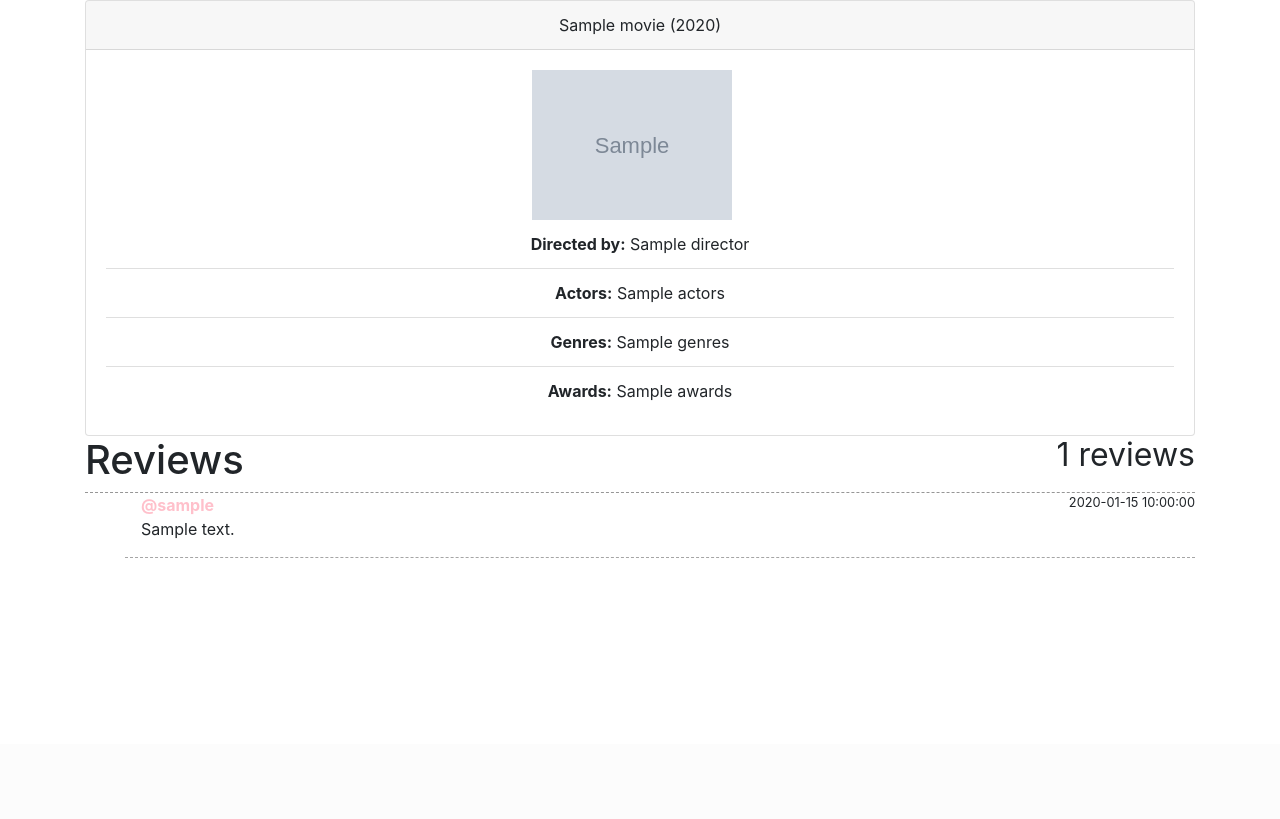
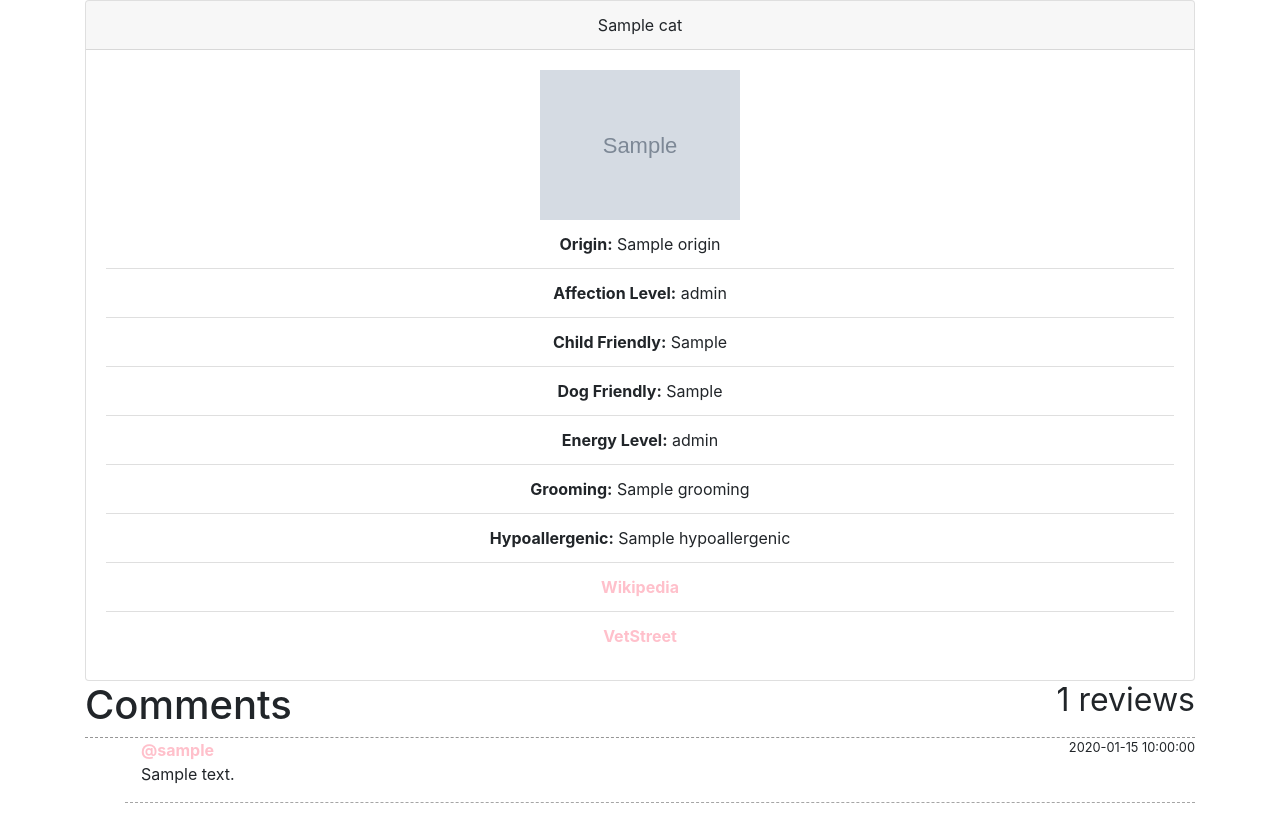
Before and after one commit to jessqin/Cats, a Flask app: template flask_app/templates/movie_detail.html in a window 1280 px wide. Shown: the part 56-875 px from the top of the page. Before the commit the page ends 614 px from the top, so only its background shows below. Run offline with Flask 2, Linux system fonts and the light colour scheme; the template is opened without the code that fills it: values that come from a table or form of the project are taken from there, most other values are stand-ins (such as "Sample title", 1, 10 or a date in 2020); grey boxes marked "Sample" are stand-in pictures; some libraries are stand-ins or nearby versions.

Commit message:
Update movie_detail.html

```diff
--- a/flask_app/templates/movie_detail.html
+++ b/flask_app/templates/movie_detail.html
@@ -5,22 +5,27 @@
 <b>{{ error_msg }}</b>
 {% endif %}
 
-{% if movie %}
+{% if cat %}
 
 {# Display card for the movie details #}
 <div class="row">
   <div class="col">
     <div class="card text-center">
       <div class="card-header">
-        {{ movie.title }} ({{ movie.year }})
+        {{ cat.name }}
       </div>
       <div class="card-body">
-        <img src="{{ movie.poster_url }}" class="mr-3 movie" alt="alt text">
+        <img src="{{ image.url }}" class="cat" alt="{{ cat.name }}">
         <ul class="list-group list-group-flush">
-          <li class="list-group-item"><b>Directed by:</b> {{ movie.director }}</li>
-          <li class="list-group-item"><b>Actors:</b> {{ movie.actors }}</li>
-          <li class="list-group-item"><b>Genres:</b> {{ movie.genres }}</li>
-          <li class="list-group-item"><b>Awards:</b> {{ movie.awards }}</li>
+          <li class="list-group-item"><b>Origin:</b> {{ cat.origin }}</li>
+          <li class="list-group-item"><b>Affection Level:</b> {{ cat.affection_level }}</li>
+          <li class="list-group-item"><b>Child Friendly:</b> {{ cat.child_friendly }}</li>
+          <li class="list-group-item"><b>Dog Friendly:</b> {{ cat.dog_friendly }}</li>
+          <li class="list-group-item"><b>Energy Level:</b> {{ cat.energy_level }}</li>
+          <li class="list-group-item"><b>Grooming:</b> {{ cat.grooming }}</li>
+          <li class="list-group-item"><b>Hypoallergenic:</b> {{ cat.hypoallergenic }}</li>
+          <li class="list-group-item"><a href={{ cat.wikipedia_url }}><b>Wikipedia</b></a></li>
+          <li class="list-group-item"><a href={{ cat.vetstreet_url }}><b>VetStreet</b></a></li>
         </ul>
       </div>
     </div>
@@ -30,7 +35,7 @@
 {# Reviews #}
 <div class="row">
   <div class="col-md-12">
-    <h1> Reviews <small class="float-right">{{ reviews|length }} reviews</small></h1>
+    <h1> Comments <small class="float-right">{{ reviews|length }} reviews</small></h1>
     <ul class="media-list">
       {% for review in reviews %}
       <li class="media review-item">
```
